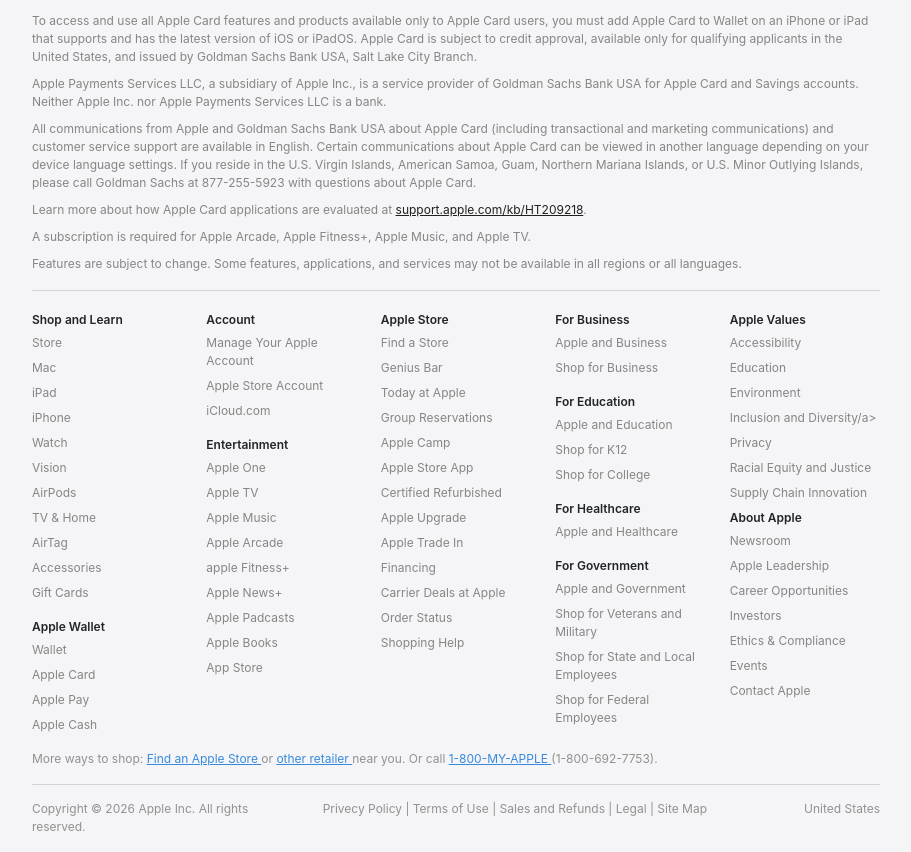
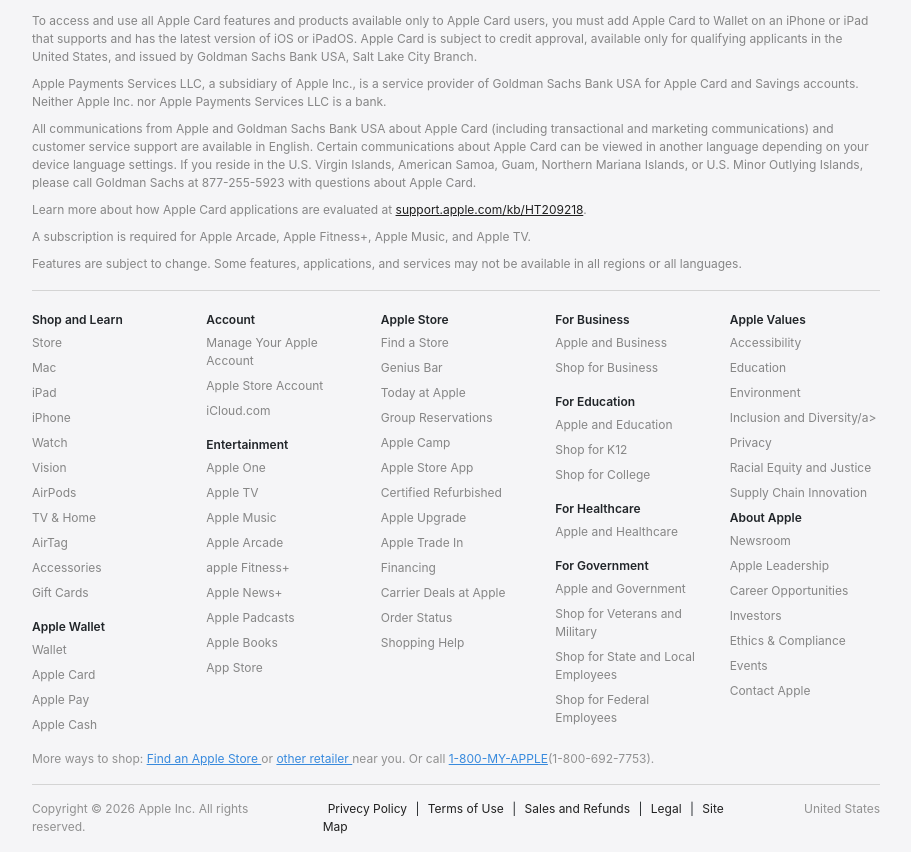
Before and after one commit to AmiraliAstaraki/appleproject, a website: page index.html in a window 1280 px wide. Shown: the part 3834-4686 px from the top of the page, without its empty margins (184-1095 px from the left). Drawn offline with nearby package versions, Linux system fonts and the light colour scheme.

Commit message:
new version

```diff
--- a/index.html
+++ b/index.html
@@ -415,7 +415,8 @@
                             2026,
                             utilizing commercially available best-selling wearables available as of June 2026. For more
                             information,
-                            visit <span><a href="#">apple.com/HRAccuracy</a></span>.
+                            visit <span><a
+                                    href="https://www.apple.com/health/pdf/Heart_Rate_Accuracy_Study_2026.pdf">apple.com/HRAccuracy</a></span>.
 
                         </li>
                         <li>
@@ -494,7 +495,8 @@
                         </li>
 
                         <li>Learn more about how Apple Card applications are evaluated at <span><a
-                                    href="#">support.apple.com/kb/HT209218</a></span>.</li>
+                                    href="https://support.apple.com/en-us/102585">support.apple.com/kb/HT209218</a></span>.
+                        </li>
 
                         <li>A subscription is required for Apple Arcade, Apple Fitness+, Apple Music, and Apple TV.</li>
 
@@ -672,9 +674,9 @@
 
                 <div>
 
-                    <p>More ways to shop: <span><a href="#">Find an Apple Store </a></span>or <span><a href="#">other
-                                retailer </a></span>near you. Or call <span><a href="#">1-800-MY-APPLE
-                            </a></span>(1-800-692-7753).</p>
+                    <p>More ways to shop: <span><a href="https://www.apple.com/retail/">Find an Apple Store
+                            </a></span>or <span><a href="https://locate.apple.com/">other
+                                retailer </a></span>near you. Or call <span><a href="tel:+1800">1-800-MY-APPLE</a></span>(1-800-692-7753).</p>
                 </div>
 
             </section>
@@ -684,10 +686,10 @@
                 <p class="col-md-4">Copyright © 2026 Apple Inc. All rights reserved.</p>
 
                 <ul class="col-md-6">
-                    <li><a href="#">Privecy Policy |</a></li>
-                    <li><a href="#">Terms of Use |</a></li>
-                    <li><a href="#">Sales and Refunds |</a></li>
-                    <li><a href="#">Legal |</a></li>
+                    <li><a href="#">Privecy Policy</a> |</li>
+                    <li><a href="#">Terms of Use</a> |</li>
+                    <li><a href="#">Sales and Refunds</a> |</li>
+                    <li><a href="#">Legal</a> |</li>
                     <li><a href="#">Site Map</a></li>
                 </ul>
 
--- a/style/_vars.scss
+++ b/style/_vars.scss
@@ -84,6 +84,8 @@ $pb-parag: 9px;
 
 // _____________________footer_____________________
 
+
+$px-privacy: 5px;
 $pt-aside: 20px;
 $mb-link: 7px;
 $mb-sub: 5px;
--- a/style/style.scss
+++ b/style/style.scss
@@ -764,13 +764,13 @@ footer {
 
       ul {
         list-style: none;
-        font-size: $fs-nav;
 
         li {
           display: inline;
           a {
-            color: $text-copyright;
+            color: $text-dark-link;
             text-decoration: none;
+            padding: 0px $px-privacy;
           }
 
           a:hover {
```
Also changed, not shown: style/style.css, 1 other file.
